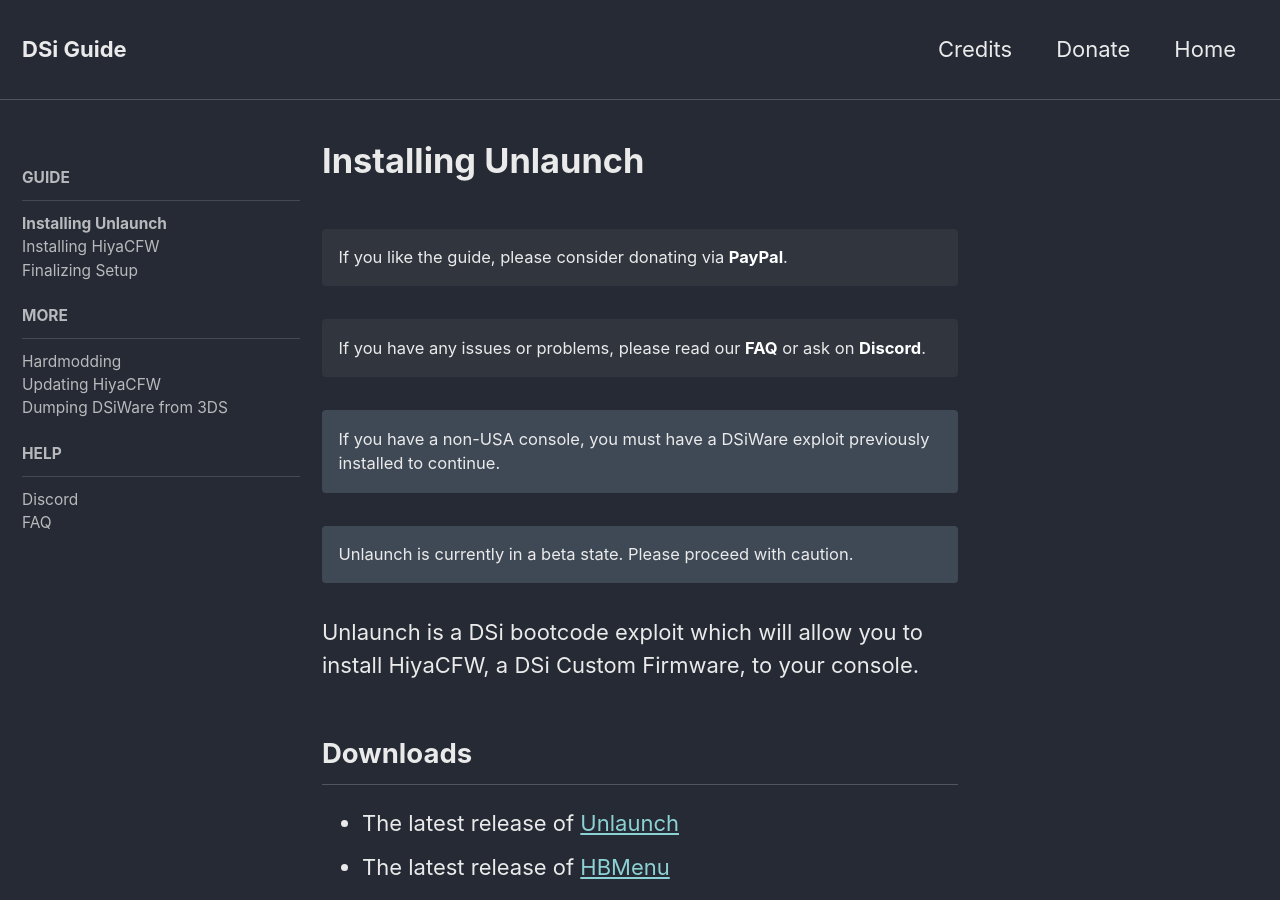
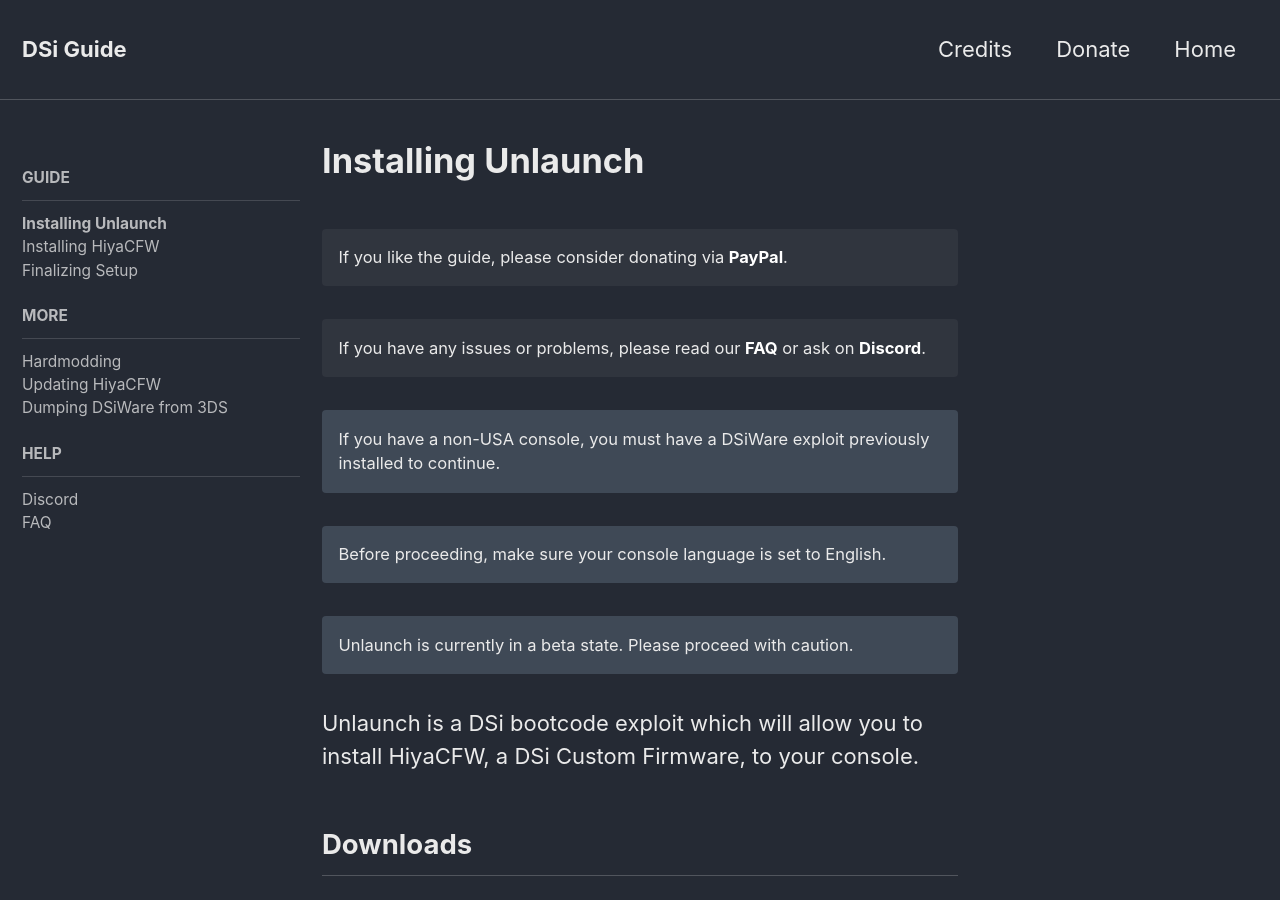
Before and after one commit to emiyl/dsi.cfw.guide-archive, a Jekyll site: the page built from guide/installing-unlaunch.md, in a window 1280 px wide and 900 px high. Built offline with Jekyll 4.4.1, drawn with Linux system fonts in a browser that asks for light colours; nearby versions of some CDN libraries.

Commit message:
Add notice for consoles not set to English

```diff
--- a/guide/installing-unlaunch.md
+++ b/guide/installing-unlaunch.md
@@ -6,6 +6,9 @@
 ---
 
 If you have a non-USA console, you must have a DSiWare exploit previously installed to continue.
+{: .notice--info}
+
+Before proceeding, make sure your console language is set to English.
 {: .notice--info}
 
 Unlaunch is currently in a beta state. Please proceed with caution.
```
